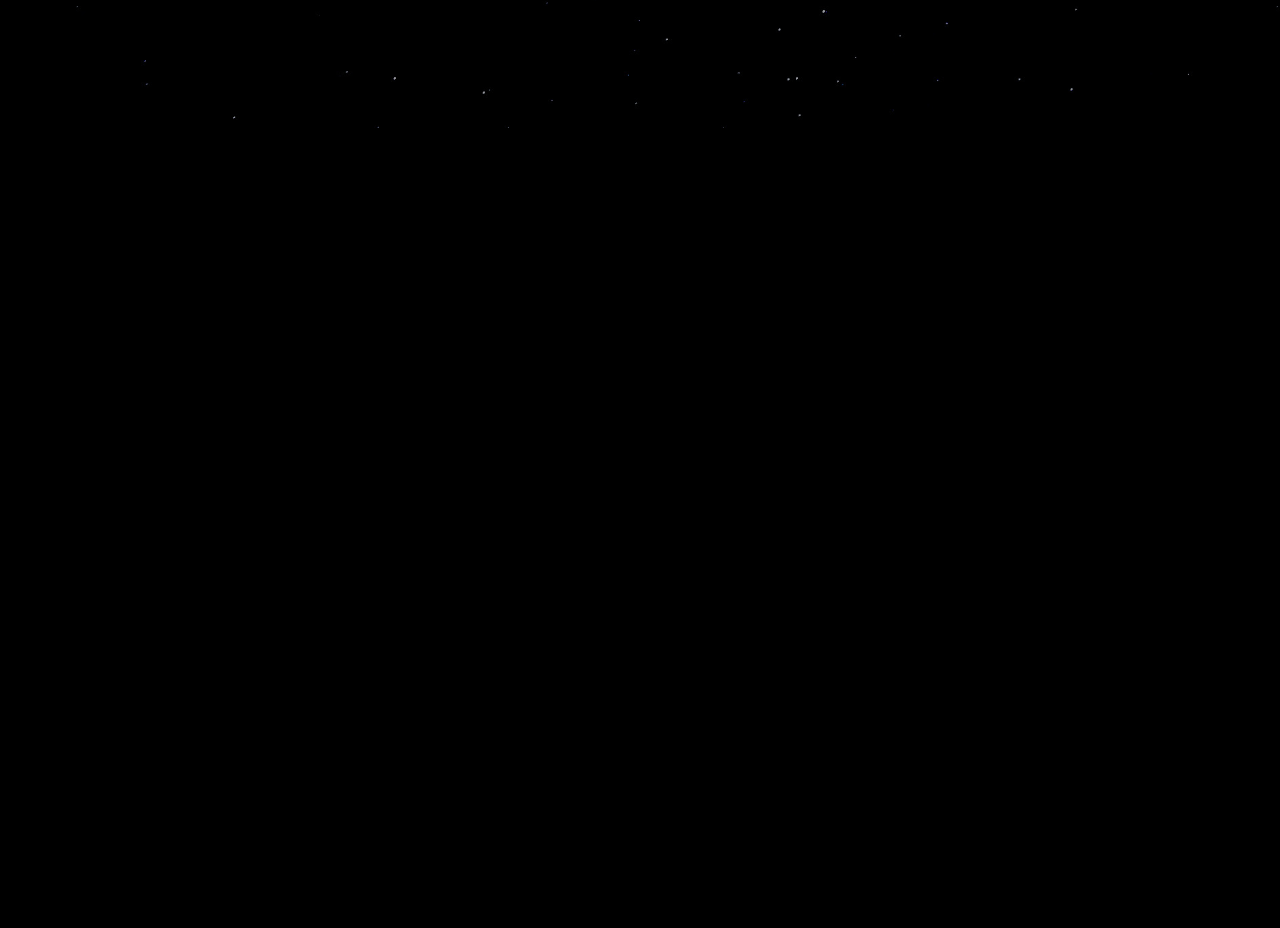
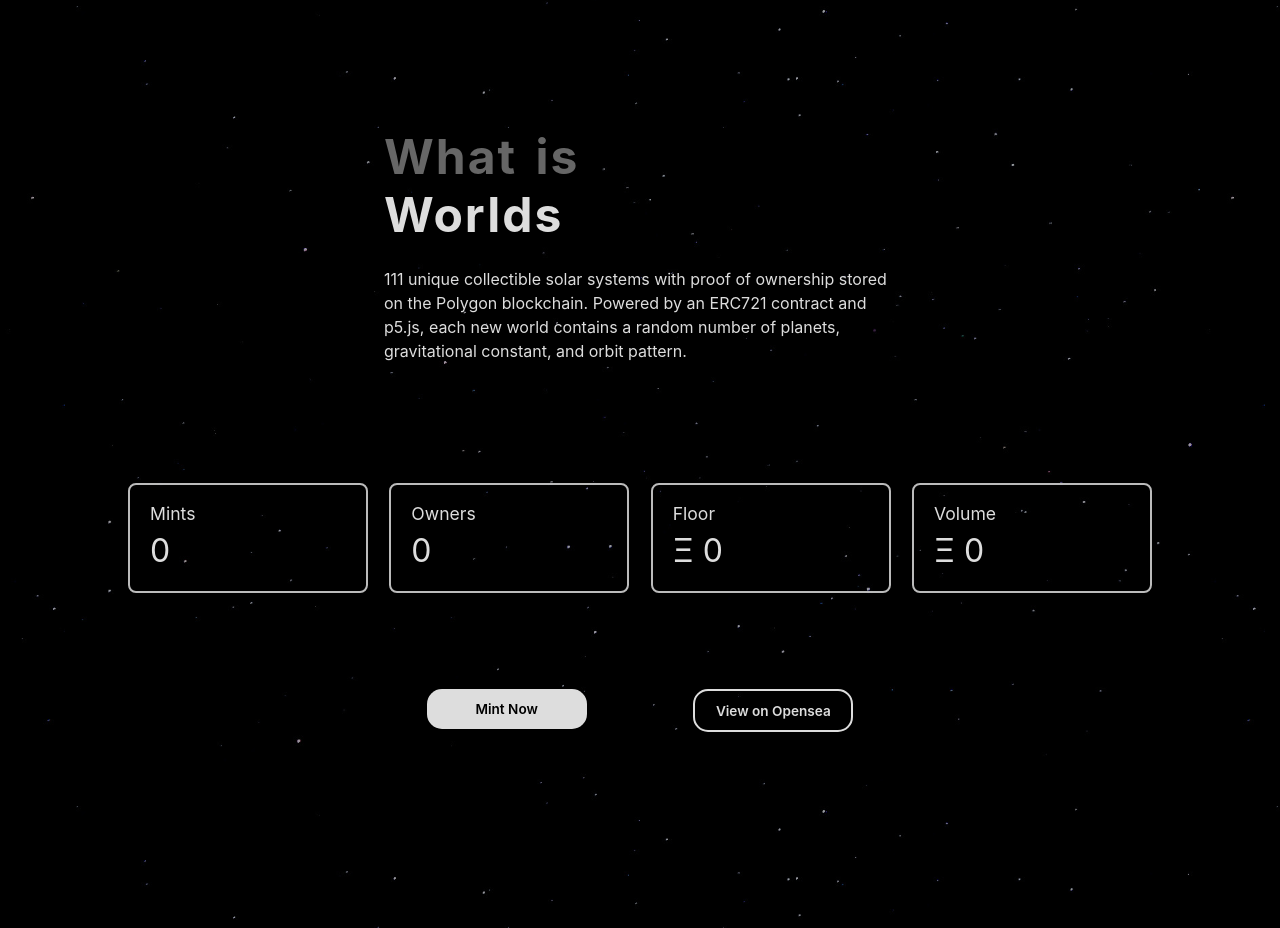
Before and after one commit to jtardioli/worlds-frontend, a Next.js app: page / in a window 1280 px wide. Shown: the part 672-1600 px from the top of the page. Before the commit the page ends 800 px from the top, so only its background shows below. Built offline with nearby package versions, Linux system fonts and the light colour scheme.

Commit message:
finish landing page

```diff
--- a/package.json
+++ b/package.json
@@ -1,5 +1,5 @@
 {
-  "name": "Worlds",
+  "name": "worlds",
   "version": "0.1.0",
   "private": true,
   "scripts": {
--- a/pages/index.tsx
+++ b/pages/index.tsx
@@ -3,8 +3,8 @@ import type { NextPage } from "next";
 import Head from "next/head";
 import styles from "../styles/Home.module.css";
 import Navbar from "../src/components/Navbar/Navbar";
-import Worlds from "../src/components/worlds";
-
+import Worlds from "../src/components/Worlds";
+import StatsCard from "../src/components/Cards/StatsCard";
 const Home: NextPage = () => {
   return (
     <div>
@@ -23,7 +23,6 @@ const Home: NextPage = () => {
         h="100vh"
       >
         <Navbar />
-        <Worlds />
         <Heading
           sx={{ wordSpacing: "5px" }}
           letterSpacing="2px"
@@ -31,11 +30,55 @@ const Home: NextPage = () => {
           fontSize="3rem"
         >
           <Text color="rgba(255,255,255, 0.4)" as="span">
-            {" "}
             DISCOVER NEW
           </Text>{" "}
           WORLDS
         </Heading>
+        <Worlds />
+      </Flex>
+      <Flex
+        bgImage="images/starBackground.jpeg"
+        bgSize="contain"
+        w="100%"
+        h="100vh"
+        direction="column"
+        alignItems="center"
+      >
+        <Flex direction="column" alignItems="flex-start" padding="0 30% 0 30%">
+          <Heading
+            sx={{ wordSpacing: "5px" }}
+            letterSpacing="2px"
+            fontSize="3rem"
+            color="rgba(255,255,255, 0.4)"
+          >
+            What is
+          </Heading>
+          <Heading
+            sx={{ wordSpacing: "5px" }}
+            letterSpacing="2px"
+            fontSize="3rem"
+            mb="3vh"
+          >
+            Worlds
+          </Heading>
+          <Text>
+            111 unique collectible solar systems with proof of ownership stored
+            on the Polygon blockchain. Powered by an ERC721 contract and p5.js,
+            each new world contains a random number of planets, gravitational
+            constant, and orbit pattern.
+          </Text>
+        </Flex>
+
+        <Flex mt="15vh" justifyContent="space-between" paddingX="10%" w="100%">
+          <StatsCard description="Mints" stat="0" />
+          <StatsCard description="Owners" stat="0" />
+          <StatsCard description="Floor" stat="Ξ 0" />
+          <StatsCard description="Volume" stat="Ξ 0" />
+        </Flex>
+        <Flex justifyContent="space-evenly" width="50%" mt="12vh">
+          <Button variant="basic">Mint Now</Button>
+          <Button variant="hollow">View on Opensea</Button>
+        </Flex>
       </Flex>
     </div>
   );
--- /dev/null
+++ b/src/components/Cards/StatsCard.tsx
@@ -0,0 +1,25 @@
+import { Flex, Text } from "@chakra-ui/react";
+
+interface Props {
+  description: string;
+  stat: string;
+}
+
+const StatsCard = ({ description, stat }: Props): JSX.Element => {
+  return (
+    <Flex
+      borderRadius="8px"
+      height="110px"
+      w="240px"
+      border="solid #BBBBBB 2px"
+      justifyContent="center"
+      direction="column"
+      pl="20px"
+    >
+      <Text fontSize="1.1rem">{description}</Text>
+      <Text fontSize="2rem">{stat}</Text>
+    </Flex>
+  );
+};
+
+export default StatsCard;
--- a/styles/Components/buttonStyles.ts
+++ b/styles/Components/buttonStyles.ts
@@ -19,6 +19,17 @@ export const ButtonStyles = {
       h: "2.5rem",
       fontSize: "0.85rem",
     },
+    hollow: {
+      border: "2px solid #DDDDDD",
+      color: "dimWhite",
+      _hover: {
+        border: "2px solid #AAAAAA",
+        color: "#AAAAAA",
+      },
+      w: "10rem",
+      h: "2.7rem",
+      fontSize: "0.85rem",
+    },
   },
 
   defaultProps: {},
```
Also changed, not shown: 1 other file (tests, documents, lock files or other folders).
